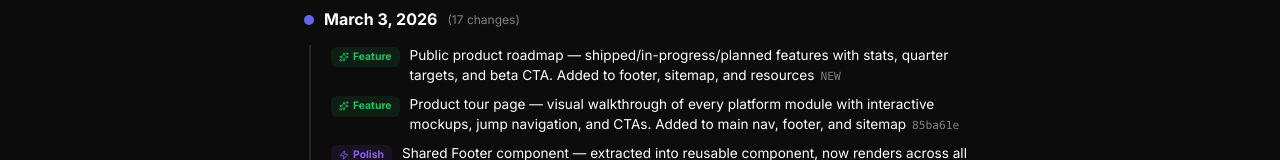
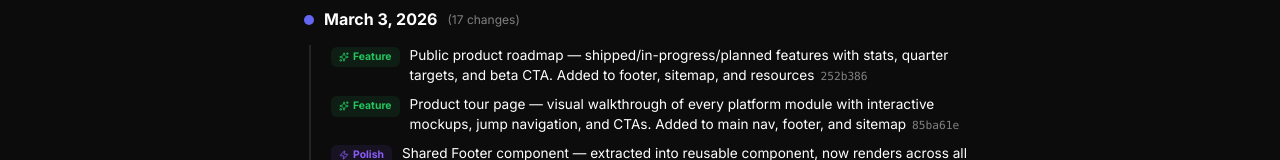
Before and after one commit to dylan3796/partner-attribution-ai, a Next.js app: page /changelog in a window 1280 px wide. Shown: the part 193-353 px from the top of the page. Built offline with nearby package versions, Linux system fonts and the light colour scheme; no server answers.

Commit message:
chore: changelog hash fix

```diff
--- a/app/changelog/page.tsx
+++ b/app/changelog/page.tsx
@@ -15,7 +15,7 @@ const CHANGELOG: Entry[] = [
   {
     date: "March 3, 2026",
     commits: [
-      { hash: "NEW", type: "feat", message: "Public product roadmap — shipped/in-progress/planned features with stats, quarter targets, and beta CTA. Added to footer, sitemap, and resources" },
+      { hash: "252b386", type: "feat", message: "Public product roadmap — shipped/in-progress/planned features with stats, quarter targets, and beta CTA. Added to footer, sitemap, and resources" },
       { hash: "85ba61e", type: "feat", message: "Product tour page — visual walkthrough of every platform module with interactive mockups, jump navigation, and CTAs. Added to main nav, footer, and sitemap" },
       { hash: "a74c4be", type: "polish", message: "Shared Footer component — extracted into reusable component, now renders across all marketing pages with responsive 4→2→1 column grid" },
       { hash: "539fd31", type: "feat", message: "Resources hub — centralized library with guides, templates, tools, and partner success content for beta outreach" },
```
